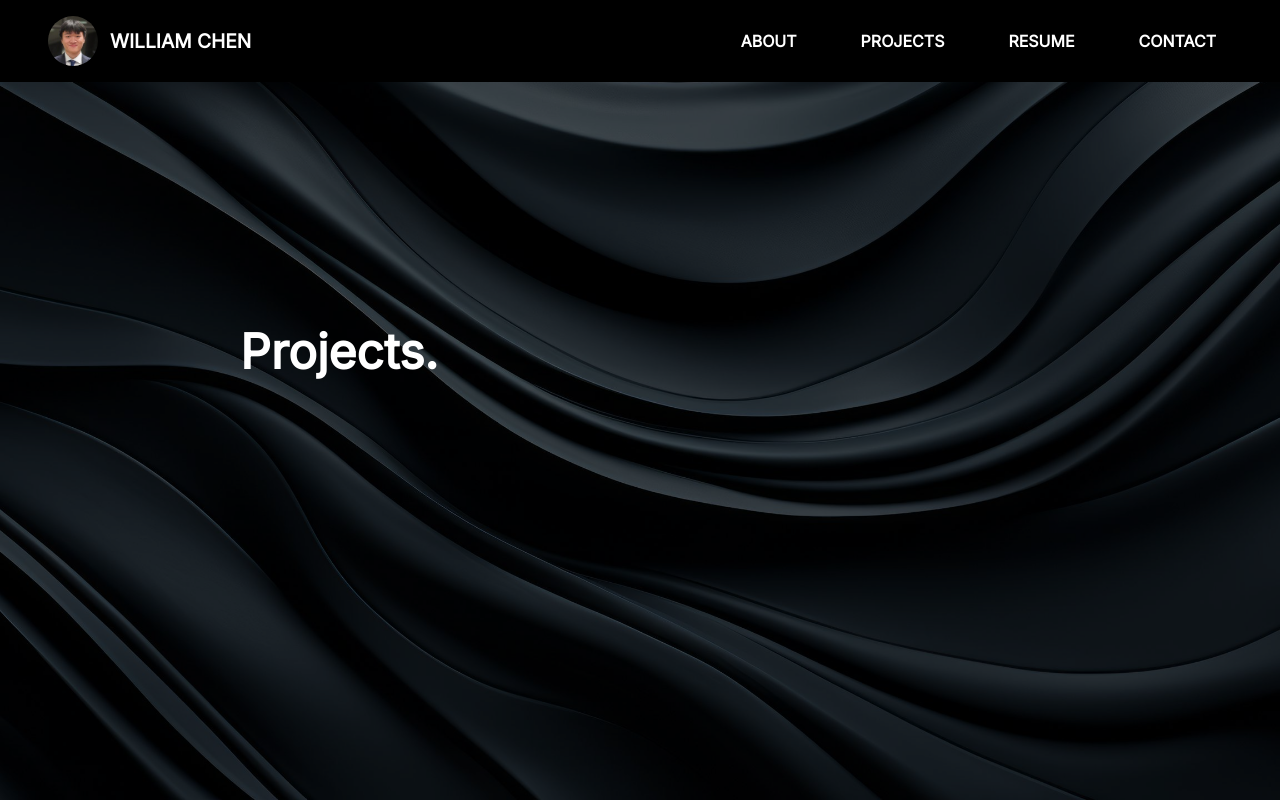
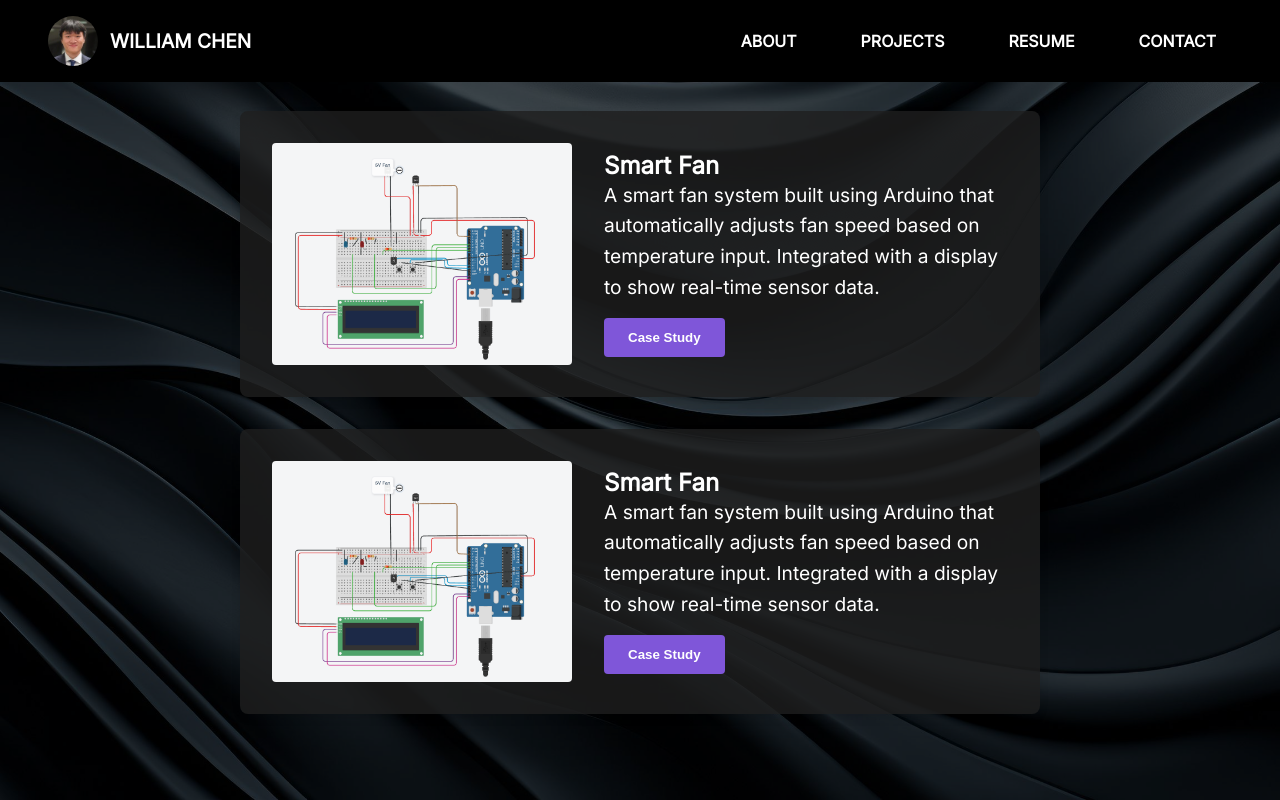
Before and after one commit to WilliamChn/WilliamChn.github.io, a React (Create React App) app: page /projects in a window 1280 px wide. Built offline with nearby package versions, Linux system fonts and the light colour scheme.

Commit message:
got placeholders in place in the project section  with routing.

```diff
--- a/src/pages/Projects.jsx
+++ b/src/pages/Projects.jsx
@@ -1,14 +1,47 @@
 import { SocialIconsDesktop, SocialIconsMobile } from "../components/SocialIcons";
-import "../styles/App.css"
-import "../styles/Navbar.css"
-import "../styles/MobileView.css"
-import "../styles/SocialIcons.css"
+import "../styles/App.css";
+import "../styles/Navbar.css";
+import "../styles/MobileView.css";
+import "../styles/SocialIcons.css";
+import "../styles/Projects.css";
+import SmartFanImg from "../assets/Smart_Fan.png";
+import { Link } from "react-router-dom";
 
 function Projects() {
   return (
     <>
       <div className="bio">
         <h1>Projects.</h1>
+        <div className="projects-container">
+        <div className="project-card">
+          <img src={SmartFanImg} alt="Smart Fan Project" className="project-image" />
+          <div className="project-content">
+            <h2>Smart Fan</h2>
+            <p>
+              A smart fan system built using Arduino that automatically adjusts fan speed based on
+              temperature input. Integrated with a display to show real-time sensor data.
+            </p>
+            <Link to="/projects/smart-fan">
+              <button className="case-study-button">Case Study</button>
+            </Link>
+          </div>
+        </div>
+      </div>
+      <div className="projects-container">
+        <div className="project-card">
+          <img src={SmartFanImg} alt="Smart Fan Project" className="project-image" />
+          <div className="project-content">
+            <h2>Smart Fan</h2>
+            <p>
+              A smart fan system built using Arduino that automatically adjusts fan speed based on
+              temperature input. Integrated with a display to show real-time sensor data.
+            </p>
+            <Link to="/projects/smart-fan">
+              <button className="case-study-button">Case Study</button>
+            </Link>
+          </div>
+        </div>
+      </div>
         <SocialIconsDesktop />
       </div>
       <SocialIconsMobile />
--- a/src/styles/Projects.css
+++ b/src/styles/Projects.css
@@ -0,0 +1,47 @@
+.projects-container {
+  display: flex;
+  justify-content: center;
+  margin-top: 2rem;
+}
+
+.project-card {
+  display: flex;
+  flex-direction: row;
+  align-items: center;
+  max-width: 1000px;
+  background-color: rgba(30, 30, 30, 0.8); /* Semi-transparent dark gray */
+  padding: 2rem;
+  border-radius: 8px;
+  box-shadow: 0 4px 8px rgba(0, 0, 0, 0.1);
+  color: white; /* Ensures text stays visible on the darker background */
+}
+
+.project-image {
+  width: 300px;
+  height: auto;
+  margin-right: 2rem;
+  border-radius: 4px;
+}
+
+.project-content {
+  flex: 1;
+}
+
+.project-content h2 {
+  margin-top: 0;
+}
+
+.case-study-button {
+  margin-top: 1rem;
+  padding: 0.75rem 1.5rem;
+  background-color: #7f56d9;
+  color: white;
+  border: none;
+  border-radius: 4px;
+  cursor: pointer;
+  font-weight: bold;
+}
+
+.case-study-button:hover {
+  background-color: #6c47c2;
+}
```
Also changed, not shown: src/assets/Smart_Fan.png (added).
